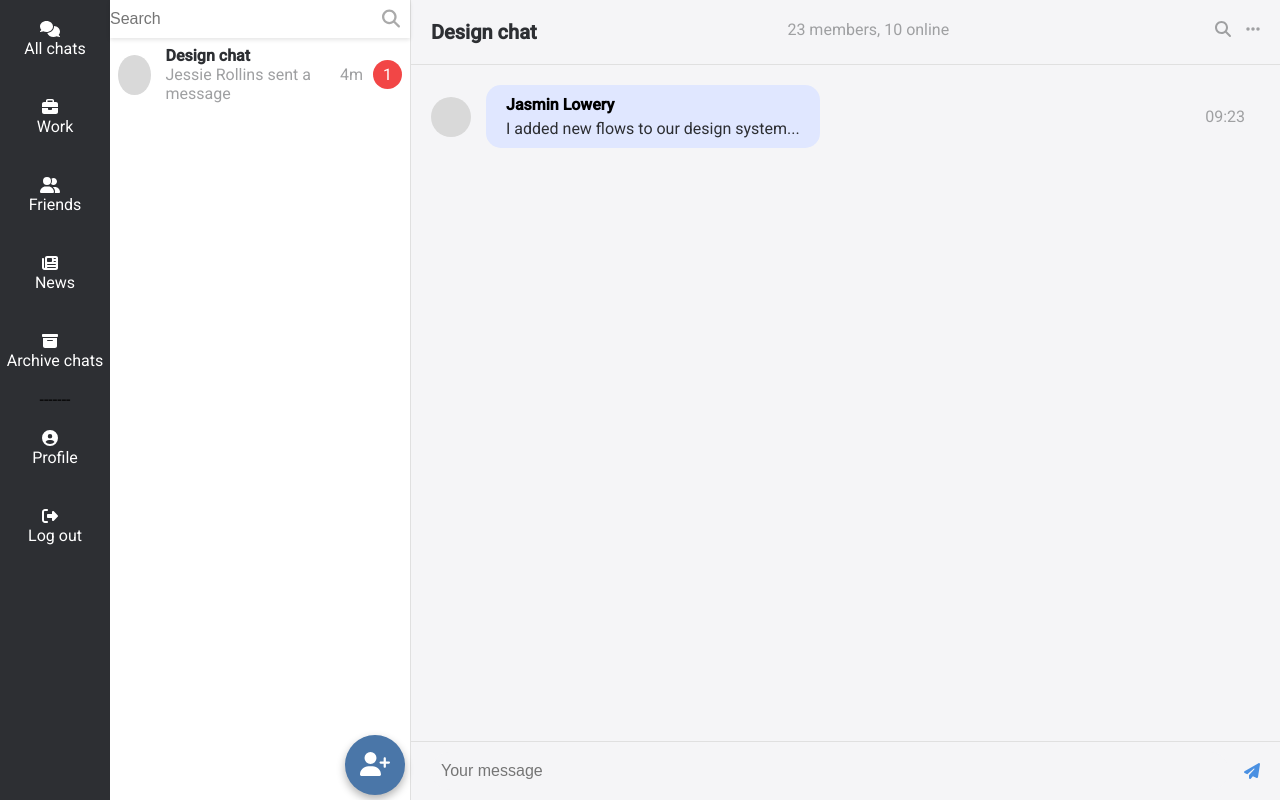
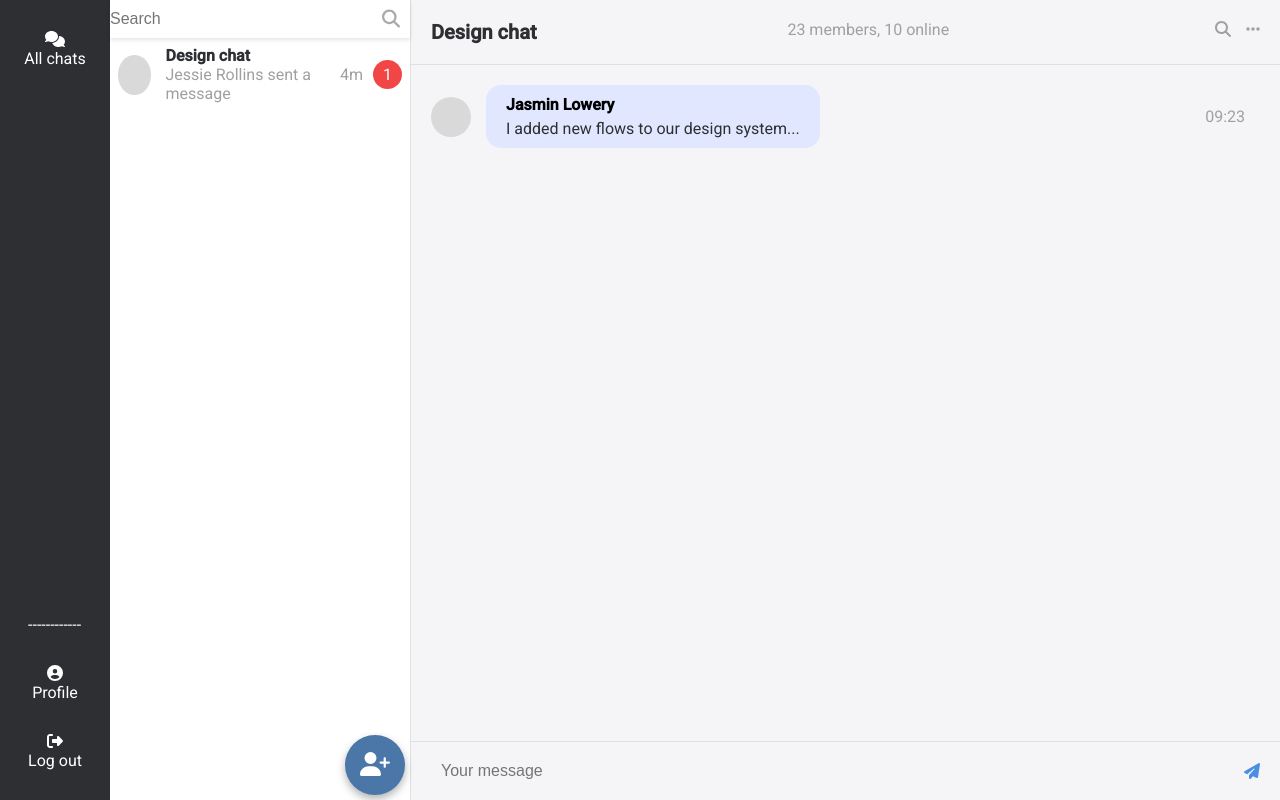
Before and after one commit to almas77abolfazl/chat-app, an Angular app in the folder chat-app-front/: page /home in a window 1280 px wide. Built offline with nearby package versions, Linux system fonts and the light colour scheme; sample sign-in values are in the browser's storage.

Commit message:
chore: change custom items in side bar from mock data
Signed-off-by: almas77abolfazl <almas.abolfazl@gmail.com>

```diff
--- a/chat-app-front/src/app/main/home/side-bar/side-bar.component.html
+++ b/chat-app-front/src/app/main/home/side-bar/side-bar.component.html
@@ -1,27 +1,20 @@
 <div class="sidebar">
+  <div class="sidebar-header">
     <div class="menu-item">
       <fa-icon [icon]="['fas', 'comments']"></fa-icon>
       All chats
     </div>
+
+    @for (item of customItems; track $index) {
     <div class="menu-item">
-    <fa-icon [icon]="['fas', 'briefcase']"></fa-icon>
-    Work
+      <fa-icon [icon]="['fas', item.icon]"></fa-icon>
+      {{ item.title }}
     </div>
-  <div class="menu-item">
-    <fa-icon [icon]="['fas', 'user-friends']"></fa-icon>
-    Friends
-  </div>
-  <div class="menu-item">
-    <fa-icon [icon]="['fas', 'newspaper']"></fa-icon>
-    News
-  </div>
-  <div class="menu-item">
-    <fa-icon [icon]="['fas', 'archive']"></fa-icon>
-    Archive chats
+    }
   </div>
 
-  -------
-
+  <div class="sidebar-footer">
+    ------------
     <div class="menu-item" (click)="mainService.openEditProfileModal()">
       <fa-icon [icon]="['fas', 'user-circle']"></fa-icon>
       Profile
@@ -31,3 +24,4 @@
       Log out
     </div>
   </div>
+</div>
--- a/chat-app-front/src/app/main/home/side-bar/side-bar.component.scss
+++ b/chat-app-front/src/app/main/home/side-bar/side-bar.component.scss
@@ -3,23 +3,30 @@
   background-color: #2d2f33;
   display: flex;
   flex-direction: column;
+  justify-content: space-between;
   align-items: center;
   height: 100%;
+  color: #ffffff;
+
+  .sidebar-header {
+    height: calc(100vh - 200px);
+    overflow: auto;
+  }
+
+  .sidebar-footer {
+  }
+
   .menu-item {
     display: flex;
-    margin: 20px 0;
-    color: #ffffff;
+    margin: 30px 0;
     cursor: pointer;
-    flex-direction: column;
     align-items: center;
     align-content: center;
     justify-content: center;
+    flex-direction: column;
     cursor: pointer;
     &:hover {
       color: #9fa0a2;
     }
-    fa-icon {
-      margin-right: 10px;
-    }
   }
 }
--- a/chat-app-front/src/app/main/home/side-bar/side-bar.component.ts
+++ b/chat-app-front/src/app/main/home/side-bar/side-bar.component.ts
@@ -1,14 +1,16 @@
 import { Component } from '@angular/core';
 import { FontAwesomeModule } from '@fortawesome/angular-fontawesome';
 import { MainService } from '../../main.service';
+import { NgFor } from '@angular/common';
 
 @Component({
   selector: 'app-side-bar',
   standalone: true,
-  imports: [FontAwesomeModule],
+  imports: [FontAwesomeModule, NgFor],
   templateUrl: './side-bar.component.html',
   styleUrl: './side-bar.component.scss',
 })
 export class SideBarComponent {
-  constructor(public mainService:MainService) {}
+  customItems: { icon: string; title: string; id: string }[] = [];
+  constructor(public mainService: MainService) {}
 }
```
Lines whose indentation alone changed are shown as unchanged.
